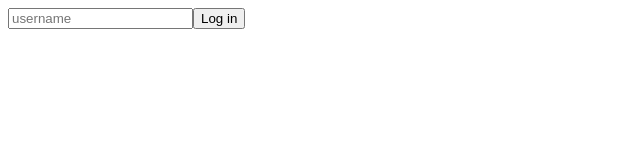
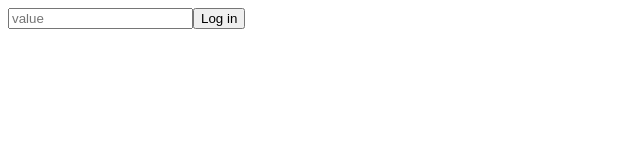
Before and after one commit to dominopiece/react-master, a React (Create React App) app in the folder ts-exercises/: page / in a window 1280 px wide. Shown: the top 160 px of the page, without its empty margins (0-640 px from the left). Built offline with nearby package versions, Linux system fonts and the light colour scheme.

Commit message:
form - ts

```diff
--- a/ts-exercises/src/App.tsx
+++ b/ts-exercises/src/App.tsx
@@ -1,21 +1,26 @@
 import React, { useState } from "react";
 
 function App() {
-  const [username, setUsername] = useState("");
+  const [value, setValue] = useState("");
   const onChange = (e: React.FormEvent<HTMLInputElement>) => {
     const {
       currentTarget: { value },
     } = e;
-    setUsername(username);
+    setValue(value);
+  };
+  const onSubmit = (e: React.FormEvent<HTMLFormElement>) => {
+    e.preventDefault();
+    console.log(`Hello ${value}`);
+    console.log("Hello", value);
   };
   return (
     <div>
-      <form>
+      <form onSubmit={onSubmit}>
         <input
           onChange={onChange}
-          value={username}
+          value={value}
           type="text"
-          placeholder="username"
+          placeholder="value"
         />
         <button>Log in</button>
       </form>
```
